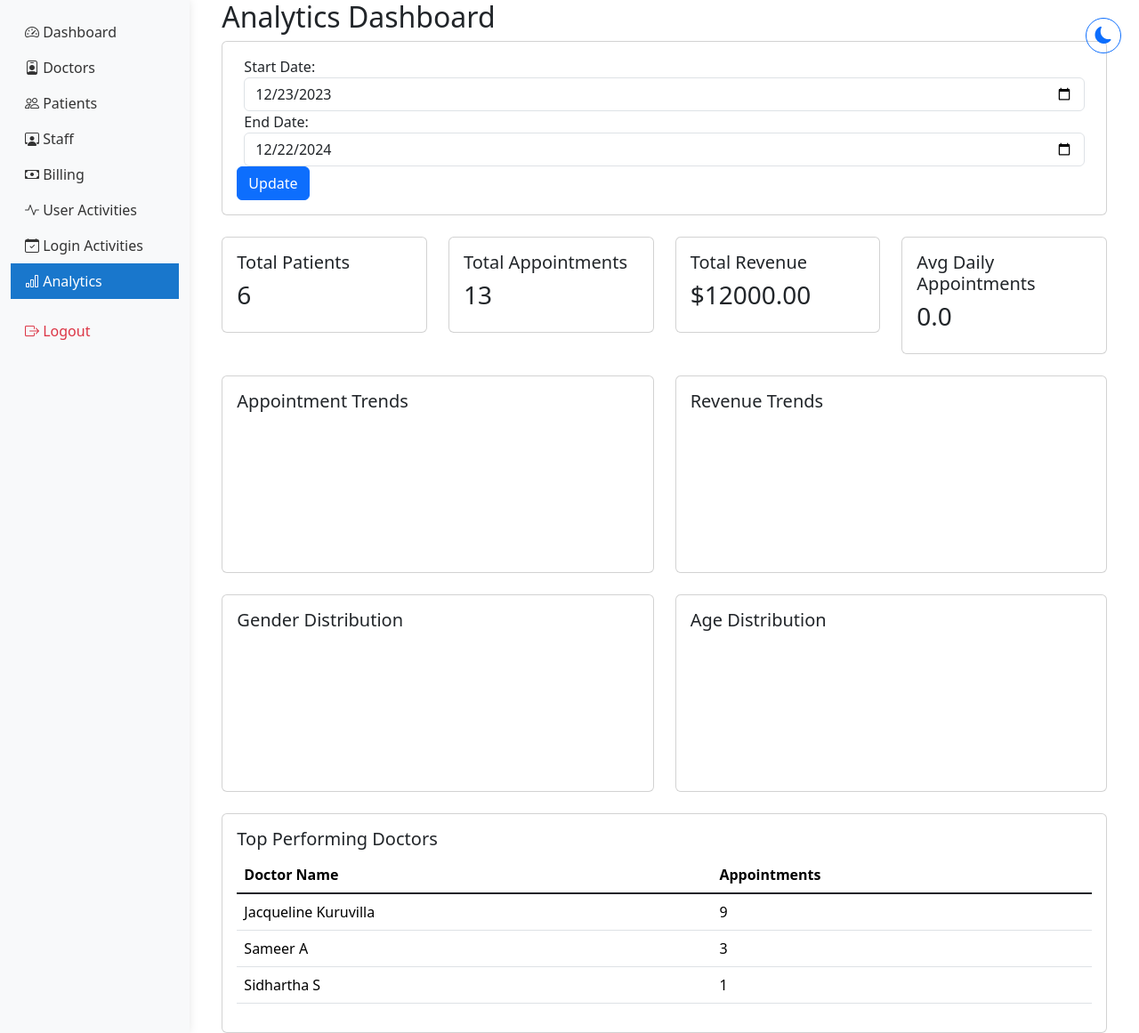
After one commit to emmanuelshalu/medicio, a Django app: page /analytics/ in a window 1280 px wide. The commit adds this page. Shown: the whole page at 89% size. Run offline with Django 5.2, Linux system fonts and the light colour scheme; a user stored in the database is signed in; data comes from the database, SQL or seed files in the repository; both versions use the stored data as it was after the commit; a map, chart or similar area stays blank; some libraries are stand-ins or nearby versions.

Commit message:
Add analytics dashboard and report generation features
- Introduced a new ReportConfiguration model to store customizable report settings.
- Added analytics dashboard view to display key metrics, appointment trends, revenue trends, and patient demographics.
- Implemented report generation functionality with options for various report types, including patient demographics and revenue analysis.
- Updated URLs to include paths for the analytics dashboard and report generation.
- Enhanced base template to include navigation for the new analytics features.

```diff
--- /dev/null
+++ b/hmsproj/hmsapp/templates/hosp_admin/analytics_dashboard.html
@@ -0,0 +1,193 @@
+{% extends 'hosp_admin/base_admin.html' %}
+{% load static %}
+
+{% block content %}
+<div class="container-fluid">
+    <h2>Analytics Dashboard</h2>
+
+    <!-- Date Range Filter -->
+    <div class="card mb-4">
+        <div class="card-body">
+            <form method="get" class="form-inline">
+                <div class="form-group mx-2">
+                    <label for="start_date">Start Date:</label>
+                    <input type="date" class="form-control" id="start_date" name="start_date" value="{{ start_date|date:'Y-m-d' }}">
+                </div>
+                <div class="form-group mx-2">
+                    <label for="end_date">End Date:</label>
+                    <input type="date" class="form-control" id="end_date" name="end_date" value="{{ end_date|date:'Y-m-d' }}">
+                </div>
+                <button type="submit" class="btn btn-primary">Update</button>
+            </form>
+        </div>
+    </div>
+
+    <!-- Key Metrics -->
+    <div class="row">
+        <div class="col-md-3">
+            <div class="card">
+                <div class="card-body">
+                    <h5>Total Patients</h5>
+                    <h3>{{ metrics.total_patients }}</h3>
+                </div>
+            </div>
+        </div>
+        <div class="col-md-3">
+            <div class="card">
+                <div class="card-body">
+                    <h5>Total Appointments</h5>
+                    <h3>{{ metrics.total_appointments }}</h3>
+                </div>
+            </div>
+        </div>
+        <div class="col-md-3">
+            <div class="card">
+                <div class="card-body">
+                    <h5>Total Revenue</h5>
+                    <h3>${{ metrics.total_revenue|floatformat:2 }}</h3>
+                </div>
+            </div>
+        </div>
+        <div class="col-md-3">
+            <div class="card">
+                <div class="card-body">
+                    <h5>Avg Daily Appointments</h5>
+                    <h3>{{ metrics.avg_daily_appointments|floatformat:1 }}</h3>
+                </div>
+            </div>
+        </div>
+    </div>
+
+    <!-- Charts -->
+    <div class="row mt-4">
+        <div class="col-md-6">
+            <div class="card">
+                <div class="card-body">
+                    <h5>Appointment Trends</h5>
+                    <canvas id="appointmentTrendsChart"></canvas>
+                </div>
+            </div>
+        </div>
+        <div class="col-md-6">
+            <div class="card">
+                <div class="card-body">
+                    <h5>Revenue Trends</h5>
+                    <canvas id="revenueTrendsChart"></canvas>
+                </div>
+            </div>
+        </div>
+    </div>
+
+    <!-- Demographics -->
+    <div class="row mt-4">
+        <div class="col-md-6">
+            <div class="card">
+                <div class="card-body">
+                    <h5>Gender Distribution</h5>
+                    <canvas id="genderChart"></canvas>
+                </div>
+            </div>
+        </div>
+        <div class="col-md-6">
+            <div class="card">
+                <div class="card-body">
+                    <h5>Age Distribution</h5>
+                    <canvas id="ageChart"></canvas>
+                </div>
+            </div>
+        </div>
+    </div>
+
+    <!-- Top Doctors -->
+    <div class="row mt-4">
+        <div class="col-md-12">
+            <div class="card">
+                <div class="card-body">
+                    <h5>Top Performing Doctors</h5>
+                    <table class="table">
+                        <thead>
+                            <tr>
+                                <th>Doctor Name</th>
+                                <th>Appointments</th>
+                            </tr>
+                        </thead>
+                        <tbody>
+                            {% for doctor in top_doctors %}
+                            <tr>
+                                <td>{{ doctor.doctor__user__first_name }} {{ doctor.doctor__user__last_name }}</td>
+                                <td>{{ doctor.appointment_count }}</td>
+                            </tr>
+                            {% endfor %}
+                        </tbody>
+                    </table>
+                </div>
+            </div>
+        </div>
+    </div>
+</div>
+
+{% endblock %}
+
+{% block extra_js %}
+<script src="https://cdn.jsdelivr.net/npm/chart.js"></script>
+<script>
+    // Parse the JSON data passed from the view
+    const appointmentTrends = JSON.parse('{{ appointment_trends|safe }}');
+    const revenueTrends = JSON.parse('{{ revenue_trends|safe }}');
+    const demographics = JSON.parse('{{ demographics|safe }}');
+
+    // Create charts using Chart.js
+    // Appointment Trends Chart
+    new Chart(document.getElementById('appointmentTrendsChart'), {
+        type: 'line',
+        data: {
+            labels: appointmentTrends.map(item => new Date(item.month).toLocaleDateString()),
+            datasets: [{
+                label: 'Appointments',
+                data: appointmentTrends.map(item => item.count),
+                borderColor: 'rgb(75, 192, 192)',
+                tension: 0.1
+            }]
+        }
+    });
+
+    // Revenue Trends Chart
+    new Chart(document.getElementById('revenueTrendsChart'), {
+        type: 'line',
+        data: {
+            labels: revenueTrends.map(item => new Date(item.month).toLocaleDateString()),
+            datasets: [{
+                label: 'Revenue ($)',
+                data: revenueTrends.map(item => item.total),
+                borderColor: 'rgb(153, 102, 255)',
+                tension: 0.1
+            }]
+        }
+    });
+
+    // Gender Distribution Chart
+    new Chart(document.getElementById('genderChart'), {
+        type: 'pie',
+        data: {
+            labels: Object.keys(demographics.gender_distribution),
+            datasets: [{
+                data: Object.values(demographics.gender_distribution),
+                backgroundColor: ['rgb(255, 99, 132)', 'rgb(54, 162, 235)', 'rgb(255, 205, 86)']
+            }]
+        }
+    });
+
+    // Age Distribution Chart
+    new Chart(document.getElementById('ageChart'), {
+        type: 'bar',
+        data: {
+            labels: Object.keys(demographics.age_distribution),
+            datasets: [{
+                label: 'Patients',
+                data: Object.values(demographics.age_distribution),
+                backgroundColor: 'rgb(75, 192, 192)'
+            }]
+        }
+    });
+</script>
+{% endblock %}
--- a/hmsproj/hmsapp/templates/hosp_admin/base_admin.html
+++ b/hmsproj/hmsapp/templates/hosp_admin/base_admin.html
@@ -273,6 +273,11 @@
                                 <i class="bi bi-calendar-check"></i> Login Activities
                             </a>
                         </li>
+                        <li class="nav-item">
+                            <a class="nav-link {% if request.resolver_match.url_name == 'analytics_dashboard' %}active{% endif %}" href="{% url 'analytics_dashboard' %}">
+                                <i class="bi bi-bar-chart"></i> Analytics
+                            </a>
+                        </li>
                         <li class="nav-item mt-3">
                             <form method="post" action="{% url 'logout' %}">
                                 {% csrf_token %}
@@ -364,6 +369,7 @@
             }
         });
     </script>
+    <script src="https://cdn.jsdelivr.net/npm/chart.js"></script>
     {% block extra_js %}{% endblock %}
 </body>
 </html>
--- a/hmsproj/hmsapp/urls.py
+++ b/hmsproj/hmsapp/urls.py
@@ -74,6 +74,8 @@ urlpatterns = [
 
     # API URLs
     path('api/find-next-slot/', views.find_next_slot, name='find_next_slot'),
+    path('analytics/', views.analytics_dashboard, name='analytics_dashboard'),
+    path('reports/generate/', views.generate_report, name='generate_report'),
 ]
 
 # Serve media files in development
--- a/hmsproj/hmsapp/views.py
+++ b/hmsproj/hmsapp/views.py
@@ -20,6 +20,11 @@ from django.utils.timezone import datetime
 from django.contrib.auth import signals
 from django.db.models import Q
 from django.core.paginator import Paginator
+from django.db.models import Count, Avg, Sum, F
+from django.db.models.functions import TruncMonth, TruncYear, ExtractMonth
+from django.core.serializers.json import DjangoJSONEncoder
+import json
+from collections import defaultdict
 
 
 
@@ -1181,3 +1186,241 @@ def create_appointment(request):
 def update_patient(request):
     # Your view code here
     pass
+
+@login_required
+@admin_required
+def analytics_dashboard(request):
+    """Main analytics dashboard view"""
+
+    # Get date range from request or default to last 12 months
+    end_date = timezone.now().date()
+    start_date = request.GET.get('start_date', (end_date - timedelta(days=365)).isoformat())
+    end_date = request.GET.get('end_date', end_date.isoformat())
+
+    # Convert to datetime objects
+    start_date = datetime.fromisoformat(start_date)
+    end_date = datetime.fromisoformat(end_date)
+
+    # Get key metrics
+    metrics = {
+        'total_patients': Patient.objects.count(),
+        'total_appointments': Appointment.objects.filter(
+            appointment_date__range=[start_date, end_date]
+        ).count(),
+        'total_revenue': Bill.objects.filter(
+            created_at__range=[start_date, end_date]
+        ).aggregate(total=Sum('paid_amount'))['total'] or 0,
+        'avg_daily_appointments': Appointment.objects.filter(
+            appointment_date__range=[start_date, end_date]
+        ).count() / max((end_date - start_date).days, 1)
+    }
+
+    # Get appointment trends
+    appointment_trends = (
+        Appointment.objects.filter(appointment_date__range=[start_date, end_date])
+        .annotate(month=TruncMonth('appointment_date'))
+        .values('month')
+        .annotate(count=Count('id'))
+        .order_by('month')
+    )
+
+    # Get revenue trends
+    revenue_trends = (
+        Bill.objects.filter(created_at__range=[start_date, end_date])
+        .annotate(month=TruncMonth('created_at'))
+        .values('month')
+        .annotate(total=Sum('paid_amount'))
+        .order_by('month')
+    )
+
+    # Get patient demographics
+    demographics = {
+        'gender_distribution': dict(
+            Patient.objects.values('gender')
+            .annotate(count=Count('id'))
+            .values_list('gender', 'count')
+        ),
+        'age_distribution': get_age_distribution(),
+    }
+
+    # Get top performing doctors
+    top_doctors = (
+        Appointment.objects.filter(appointment_date__range=[start_date, end_date])
+        .values('doctor__user__first_name', 'doctor__user__last_name')
+        .annotate(appointment_count=Count('id'))
+        .order_by('-appointment_count')[:5]
+    )
+
+    context = {
+        'metrics': metrics,
+        'appointment_trends': json.dumps(list(appointment_trends), cls=DjangoJSONEncoder),
+        'revenue_trends': json.dumps(list(revenue_trends), cls=DjangoJSONEncoder),
+        'demographics': demographics,
+        'top_doctors': top_doctors,
+        'start_date': start_date.date(),
+        'end_date': end_date.date(),
+    }
+
+    return render(request, 'hosp_admin/analytics_dashboard.html', context)
+
+@login_required
+@admin_required
+def generate_report(request):
+    """Generate customized reports based on configuration"""
+
+    if request.method == 'POST':
+        report_type = request.POST.get('report_type')
+        start_date = request.POST.get('start_date')
+        end_date = request.POST.get('end_date')
+        filters = json.loads(request.POST.get('filters', '{}'))
+
+        # Generate report based on type
+        if report_type == 'PATIENT_DEMOGRAPHICS':
+            data = generate_demographics_report(start_date, end_date, filters)
+        elif report_type == 'REVENUE_ANALYSIS':
+            data = generate_revenue_report(start_date, end_date, filters)
+        elif report_type == 'APPOINTMENT_TRENDS':
+            data = generate_appointment_report(start_date, end_date, filters)
+        elif report_type == 'SERVICE_UTILIZATION':
+            data = generate_service_report(start_date, end_date, filters)
+        else:
+            data = {}
+
+        # Save report configuration if requested
+        if request.POST.get('save_config'):
+            ReportConfiguration.objects.create(
+                name=request.POST.get('report_name'),
+                report_type=report_type,
+                frequency=request.POST.get('frequency'),
+                filters=filters,
+                created_by=request.user
+            )
+
+        return render(request, 'hosp_admin/report_result.html', {'data': data})
+
+    # For GET requests, show the report configuration form
+    context = {
+        'report_types': ReportConfiguration.REPORT_TYPES,
+        'frequencies': ReportConfiguration.FREQUENCY_CHOICES,
+        'saved_configs': ReportConfiguration.objects.filter(created_by=request.user)
+    }
+    return render(request, 'hosp_admin/generate_report.html', context)
+
+def get_age_distribution():
+    """Helper function to calculate patient age distribution"""
+    age_ranges = [(0, 18), (19, 30), (31, 45), (46, 60), (61, float('inf'))]
+    distribution = defaultdict(int)
+
+    for patient in Patient.objects.all():
+        age = (timezone.now().date() - patient.date_of_birth).days // 365
+        for start, end in age_ranges:
+            if start <= age <= end:
+                range_label = f"{start}-{end if end != float('inf') else '+'}"
+                distribution[range_label] += 1
+                break
+
+    return dict(distribution)
+
+def generate_demographics_report(start_date, end_date, filters):
+    """Generate detailed patient demographics report"""
+    patients = Patient.objects.filter(created_at__range=[start_date, end_date])
+
+    # Apply filters
+    if filters.get('gender'):
+        patients = patients.filter(gender=filters['gender'])
+    if filters.get('age_min'):
+        patients = patients.filter(date_of_birth__lte=timezone.now().date() - timedelta(days=int(filters['age_min'])*365))
+    if filters.get('age_max'):
+        patients = patients.filter(date_of_birth__gte=timezone.now().date() - timedelta(days=int(filters['age_max'])*365))
+
+    return {
+        'total_patients': patients.count(),
+        'gender_distribution': dict(patients.values('gender').annotate(count=Count('id')).values_list('gender', 'count')),
+        'age_distribution': get_age_distribution(),
+        'nationality_distribution': dict(patients.values('nationality').annotate(count=Count('id')).values_list('nationality', 'count')),
+        'monthly_registrations': list(
+            patients.annotate(month=TruncMonth('created_at'))
+            .values('month')
+            .annotate(count=Count('id'))
+            .order_by('month')
+        )
+    }
+
+def generate_revenue_report(start_date, end_date, filters):
+    """Generate detailed revenue analysis report"""
+    bills = Bill.objects.filter(created_at__range=[start_date, end_date])
+
+    # Apply filters
+    if filters.get('payment_status'):
+        bills = bills.filter(payment_status=filters['payment_status'])
+
+    return {
+        'total_revenue': bills.aggregate(total=Sum('paid_amount'))['total'] or 0,
+        'average_bill_amount': bills.aggregate(avg=Avg('amount'))['avg'] or 0,
+        'payment_status_distribution': dict(
+            bills.values('payment_status')
+            .annotate(count=Count('id'), total=Sum('amount'))
+            .values_list('payment_status', 'total')
+        ),
+        'monthly_revenue': list(
+            bills.annotate(month=TruncMonth('created_at'))
+            .values('month')
+            .annotate(total=Sum('paid_amount'))
+            .order_by('month')
+        ),
+        'outstanding_amount': bills.filter(
+            payment_status__in=['PENDING', 'PARTIALLY_PAID']
+        ).aggregate(total=Sum(F('amount') - F('paid_amount')))['total'] or 0
+    }
+
+def generate_appointment_report(start_date, end_date, filters):
+    """Generate detailed appointment trends report"""
+    appointments = Appointment.objects.filter(appointment_date__range=[start_date, end_date])
+
+    # Apply filters
+    if filters.get('doctor'):
+        appointments = appointments.filter(doctor_id=filters['doctor'])
+    if filters.get('status'):
+        appointments = appointments.filter(status=filters['status'])
+
+    return {
+        'total_appointments': appointments.count(),
+        'status_distribution': dict(
+            appointments.values('status')
+            .annotate(count=Count('id'))
+            .values_list('status', 'count')
+        ),
+        'doctor_distribution': dict(
+            appointments.values('doctor__user__first_name', 'doctor__user__last_name')
+            .annotate(count=Count('id'))
+            .values_list('doctor__user__first_name', 'count')
+        ),
+        'monthly_trends': list(
+            appointments.annotate(month=TruncMonth('appointment_date'))
+            .values('month')
+            .annotate(count=Count('id'))
+            .order_by('month')
+        )
+    }
+
+def generate_service_report(start_date, end_date, filters):
+    """Generate service utilization report"""
+    treatments = Treatment.objects.filter(created_at__range=[start_date, end_date])
+
+    if filters.get('doctor'):
+        treatments = treatments.filter(doctor_id=filters['doctor'])
+
+    return {
+        'total_treatments': treatments.count(),
+        'treatments_by_doctor': dict(
+            treatments.values('doctor__user__first_name')
+            .annotate(count=Count('id'))
+            .values_list('doctor__user__first_name', 'count')
+        ),
+        'monthly_treatments': list(
+            treatments.annotate(month=TruncMonth('created_at'))
+            .values('month')
+            .annotate(count=Count('id'))
+            .order_by('month')
+        )
+    }
```
Also changed, not shown: hmsproj/hmsapp/models.py (+33 -0 lines), hmsproj/db.sqlite3, hmsproj/hmsapp/migrations/0008_reportconfiguration.py (added).
